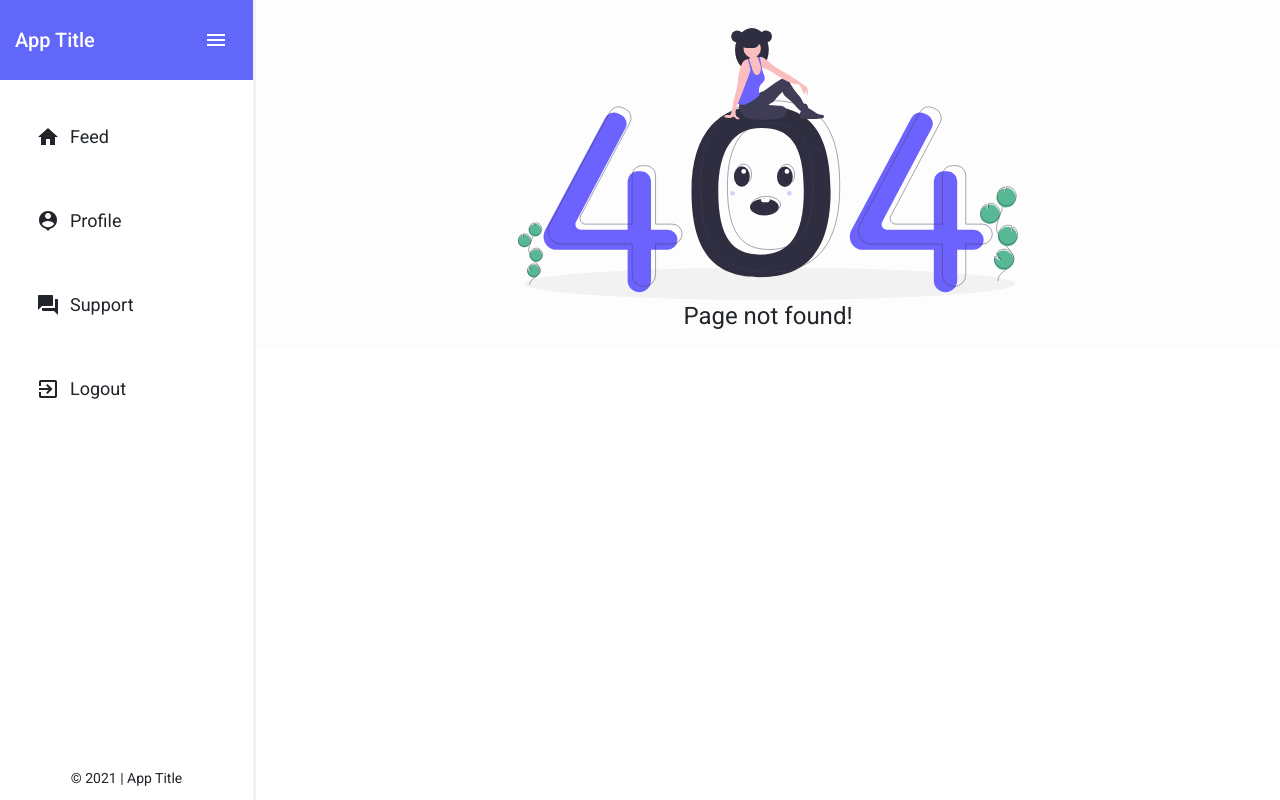
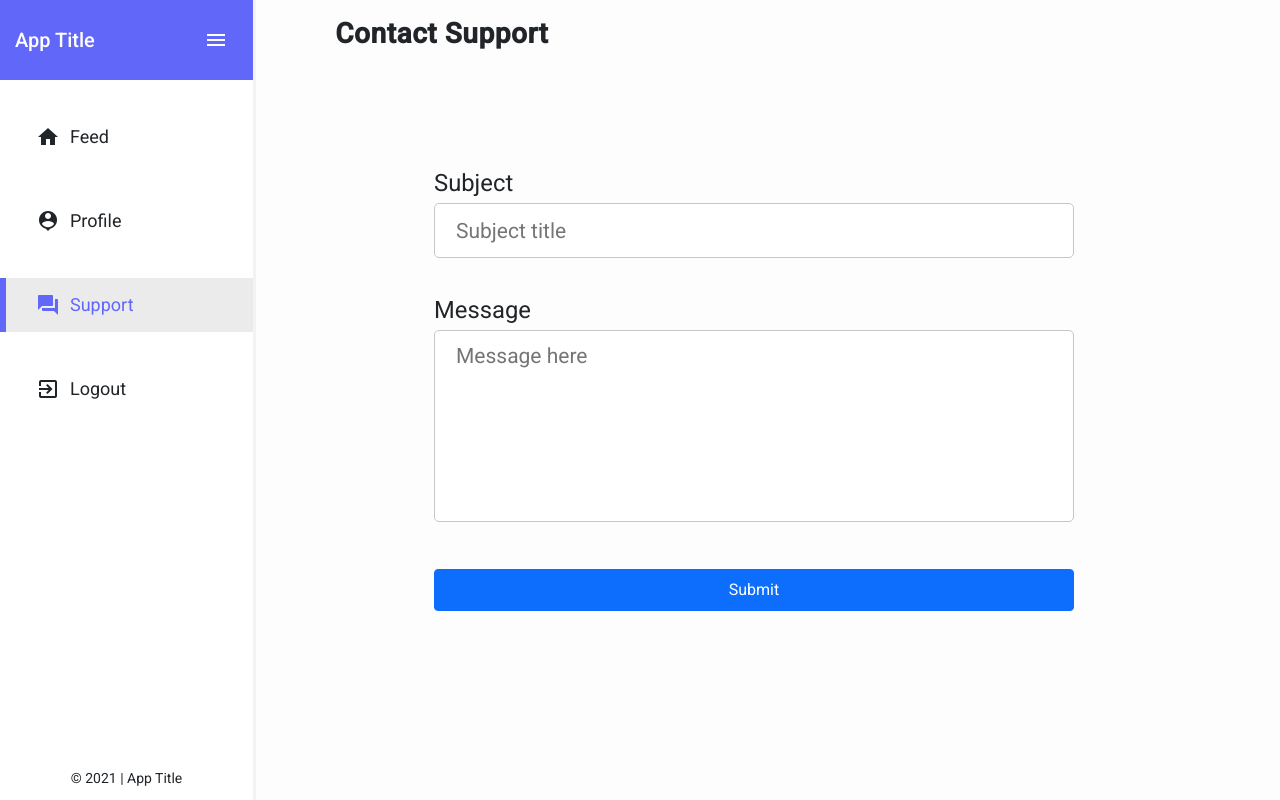
Before and after one commit to jcaquino0945/noelFrontEnd, an Angular app: page /support in a window 1280 px wide. Before the commit this address had no page. Built offline with nearby package versions, Linux system fonts and the light colour scheme; sample sign-in values are in the browser's storage.

Commit message:
support comp x sidebar update

```diff
--- a/src/app/app-routing.module.ts
+++ b/src/app/app-routing.module.ts
@@ -9,6 +9,7 @@ import { AdminProjectComponent } from './admin-project/admin-project.component';
 import { HomeComponent } from './home/home.component';
 import { AuthGuardService as AuthGuard } from './services/auth-guard.service';
 import { UsersComponent } from './users/users.component';
+import { SupportComponent } from './support/support.component';
 
 const routes: Routes = [
   { path: 'feed', component: FeedComponent,canActivate : [AuthGuard]},
@@ -18,7 +19,7 @@ const routes: Routes = [
   { path: 'dashboard/project/:id', component: AdminProjectComponent,canActivate : [AuthGuard] },
   { path: 'feed/project/:id', component: ProjectComponent,canActivate : [AuthGuard] },
   { path: 'users', component: UsersComponent,canActivate : [AuthGuard] },
-
+  { path: 'support', component: SupportComponent, canActivate : [AuthGuard]},
 
   { path: '',   redirectTo: '/feed', pathMatch: 'full' }, // redirect to `feed`
   { path: '**', component: PagenotfoundComponent },
--- a/src/app/app.module.ts
+++ b/src/app/app.module.ts
@@ -20,6 +20,7 @@ import {MatDialogModule} from '@angular/material/dialog';
 import { HomeComponent, DialogContentLoginDialog, DialogContentSignupDialog } from './home/home.component';
 
 import { HttpClientModule } from '@angular/common/http';
+import { SupportComponent } from './support/support.component';
 
 
 @NgModule({
@@ -37,7 +38,8 @@ import { HttpClientModule } from '@angular/common/http';
     DialogContentLoginDialog,
     DialogContentSignupDialog,
     UsersComponent,
-    DialogLogoutDialog
+    DialogLogoutDialog,
+    SupportComponent
   ],
   imports: [
     BrowserModule,
--- a/src/app/feed/feed.component.html
+++ b/src/app/feed/feed.component.html
@@ -13,7 +13,7 @@
     <!-- content container -->
     <div class='content-container' *ngIf="projects$">
         <div class="frame" *ngFor="let project of projects$">
-            <div class='feed-content' [routerLink]="['/feed/project', project._id]"routerLinkActive="active" [routerLinkActiveOptions]="{exact: true}">
+            <div class='feed-content' [routerLink]="['/feed/project', project._id]" routerLinkActive="active" [routerLinkActiveOptions]="{exact: true}">
                 <div class='feed-img'>
                     <img src="{{project.fileName}}" alt="{{project.name}}">
                 </div>
--- a/src/app/project/project.component.css
+++ b/src/app/project/project.component.css
@@ -180,8 +180,15 @@ div.others-comment .content span{
     max-height: 250px;
 }
 .others-comment .content .comment p{
-    margin: 1em 0;
+    margin-left: 1em ;
 
 }
-
+div.others-comment .comment .media {
+    margin: 2em;
+    margin-top: 0;
+}
+div.others-comment .comment .media > *{
+    object-fit: contain;
+    height: 250px;
+}
 /* CONTENT END */
--- a/src/app/project/project.component.html
+++ b/src/app/project/project.component.html
@@ -47,10 +47,11 @@
             <div class="others-comment">
                 <div class="content" *ngFor="let comment of project.comments">
                     <div class="commenter-info">
-                        <span>{{comment.authorName}}</span>
+                        <span>{{comment.authorName}}:</span>
                     </div>
-                    <p>{{comment.comment}}</p>
                     <div class="comment">
+                        <p>{{comment.comment}}</p>
+
                         <div class="media" *ngIf="comment.fileType == 'video/mp4'">
                             <video controls class="vid">
                                 <source src="{{comment.fileName}}" type="video/mp4" style="height: auto; width: 80px;">
--- a/src/app/sidebar/sidebar.component.css
+++ b/src/app/sidebar/sidebar.component.css
@@ -64,3 +64,9 @@
     position: absolute;
     bottom: 0;
 }
+
+.active {
+    border-left: 6px solid #6167F9;
+    background-color: #ebebeb;
+    color: #6167F9;
+}
--- /dev/null
+++ b/src/app/support/support.component.css
@@ -0,0 +1,71 @@
+* {
+    padding: 0;
+    margin: 0;
+    box-sizing: border-box;
+}
+
+div.container {
+    width: 90%;
+    padding-top: 1.7em;
+    margin: auto;
+    height: 100vh;
+}
+
+/* HEADER START */
+div.header {
+    margin: 0 2em;
+    padding-bottom: 2em;
+    display: flex;
+    justify-content: space-between;
+    align-items: center;
+}
+
+div.header p {
+    font-size: 2em ;
+    font-weight: bold;
+    letter-spacing: .02em;
+    display: inline;
+    margin: 0;
+}
+/* HEADER END */
+
+div.form-container{
+    margin-left: -2em ;
+    height: 80vh;
+    display: flex;
+    align-items: center;
+    justify-content: center;
+}
+
+div.form-container .form .title{
+    margin: 0;
+    font-size: 1.7em;
+    margin-bottom: 10px;
+}
+
+div.form-container .form .content-container {
+    margin-bottom: 3em;
+}
+div.form-container .form .content-container .user-input {
+    font-size: 1.5em;
+    transition: all 0.3s ease 0s;
+    outline: none;
+    padding: .7em 1em;
+    border: 1px solid #c7c7c7;
+    border-radius: 5px;
+    width: 50vw;
+    resize: none;
+}
+div.form-container .form .content-container .user-input:hover {
+    box-shadow: inset 0 0 2px #000000;
+}
+div.form-container .form .content-container #proj-title.user-input {
+    width: 100%;
+}
+div.form-container mat-diolog{
+    display: flex;
+}
+div.form-container .btn{
+    width: 100%;
+    padding: .5em 0;
+}
--- /dev/null
+++ b/src/app/support/support.component.html
@@ -0,0 +1,24 @@
+<div class="container">
+    <div class='header'>
+        <p>Contact Support</p>
+    </div>
+
+    <div class="form-container d-flex justify-content-center">
+        <div class="form">
+            <mat-dialog-content class="mat-typography">
+                <div class="content-container">
+                    <p class="title">Subject</p>
+                    <input type="text" id="proj-title" class="user-input" placeholder="Subject title">
+                </div>
+                <div class="content-container">
+                    <p class="title">Message</p>
+                    <textarea name="" id="desc" class="user-input" cols="30" rows="8"placeholder="Message here"></textarea>
+                </div>
+            </mat-dialog-content>
+
+            <mat-dialog-actions align="end">
+                <button mat-button class="btn btn-primary">Submit</button>
+            </mat-dialog-actions>
+        </div>
+    </div>
+</div>
--- /dev/null
+++ b/src/app/support/support.component.ts
@@ -0,0 +1,15 @@
+import { Component, OnInit } from '@angular/core';
+
+@Component({
+  selector: 'app-support',
+  templateUrl: './support.component.html',
+  styleUrls: ['./support.component.css']
+})
+export class SupportComponent implements OnInit {
+
+  constructor() { }
+
+  ngOnInit(): void {
+  }
+
+}
```
Also changed, not shown: 1 other file (tests, documents, lock files or other folders).
